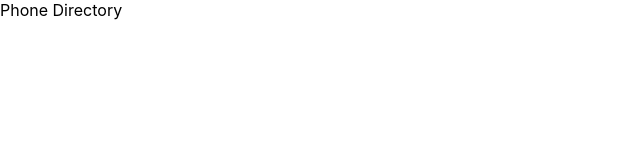
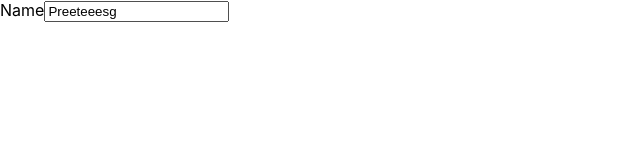
Before and after one commit to priteeshh/phone-directory, a React (Create React App) app: page / in a window 1280 px wide. Shown: the top 160 px of the page, without its empty margins (0-640 px from the left). Built offline with nearby package versions, Linux system fonts and the light colour scheme.

Commit message:
Created Skeleton of Home Page

```diff
--- a/src/App.js
+++ b/src/App.js
@@ -3,7 +3,16 @@
 function App() {
   return (
     <div>
-      Phone Directory
+      {/* <div className="header">
+        Phone Directory
+    </div>
+      <button>Add</button>
+      <div>
+        <span>Name</span><br></br>
+        <span>Phone</span>
+      </div> */}
+      <label htmlFor="name">Name</label>
+      <input id="name" defaultValue="Preeteeesg"></input>
     </div>
   );
 }
```
